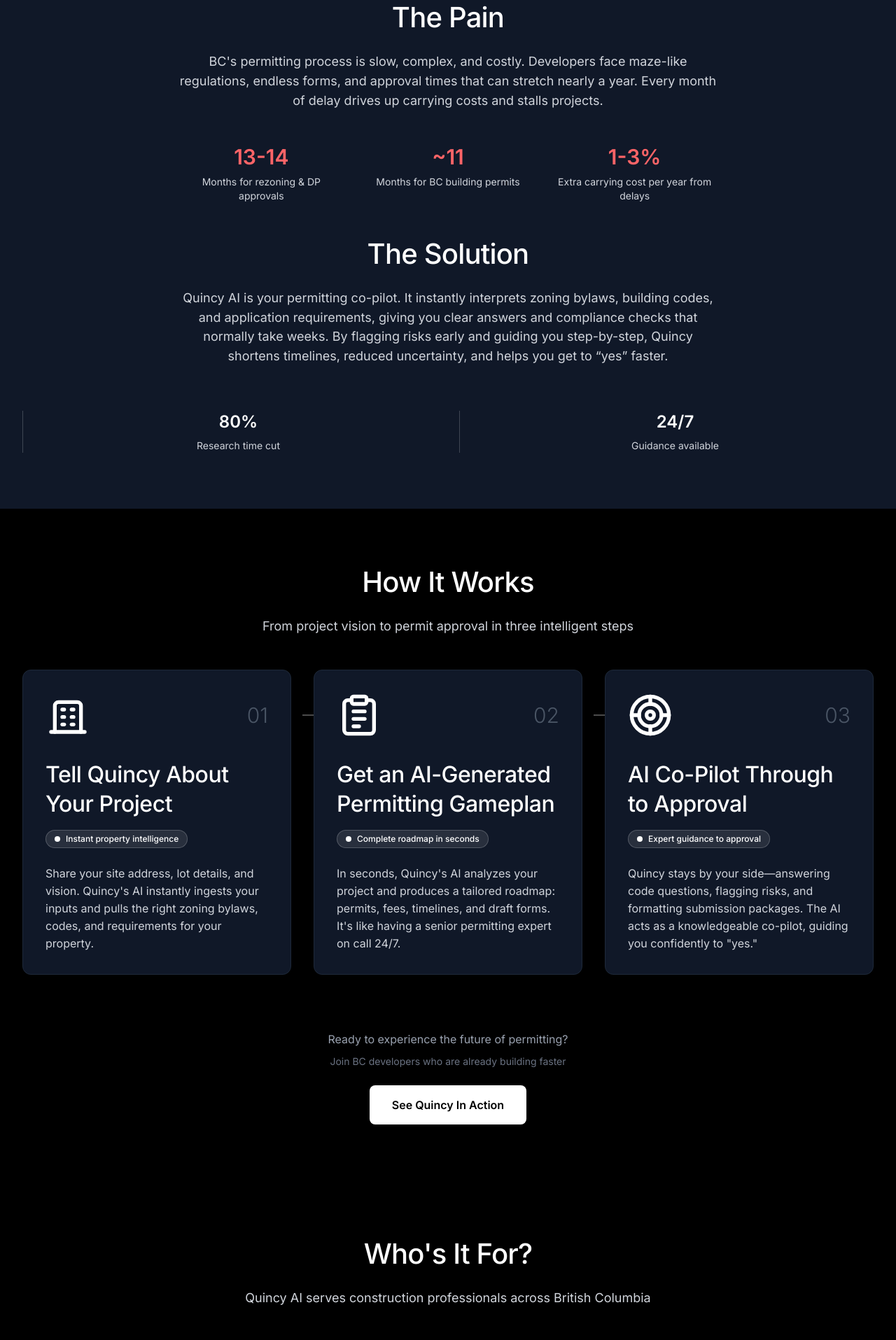
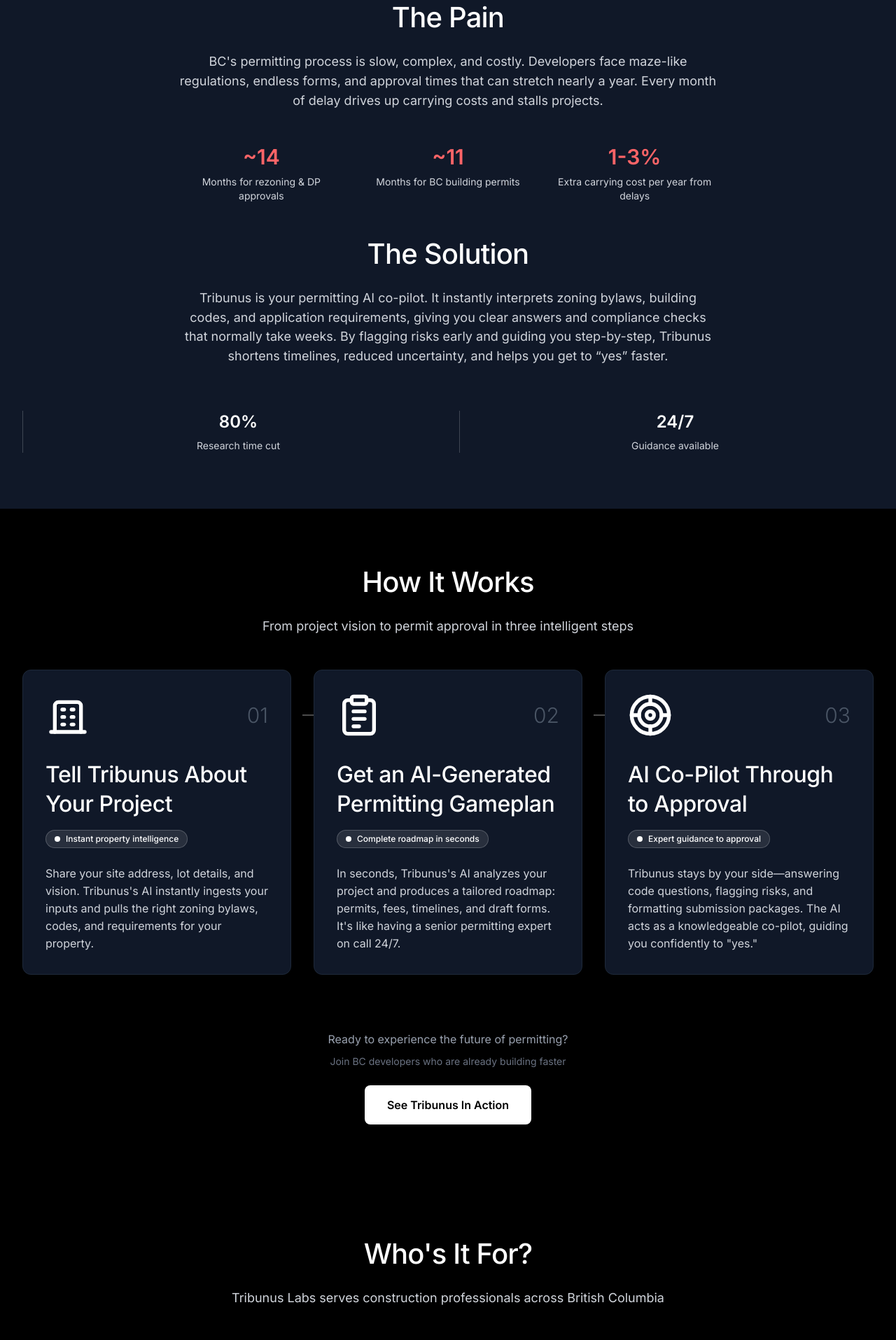
Before and after one commit to usmanzia5/QuincyAI_Landing2, a Next.js app: page / in a window 1280 px wide. Shown: the part 880-2795 px from the top of the page at 70% size. Built offline with nearby package versions, Linux system fonts and the light colour scheme.

Commit message:
Gurinder Update

```diff
--- a/src/app/layout.tsx
+++ b/src/app/layout.tsx
@@ -9,18 +9,18 @@
 });
 
 export const metadata: Metadata = {
-  title: "Quincy AI - AI-Powered Building Permits for BC",
+  title: "Tribunus Labs - AI-Powered Building Permits for BC",
   description: "Fast-track building permit approvals in British Columbia with AI-powered compliance checking. Get permit approvals 90% faster with automated plan review and BC Building Code validation.",
   keywords: ["building permits", "BC", "British Columbia", "AI", "construction", "development", "compliance", "building code"],
-  authors: [{ name: "Quincy AI" }],
+  authors: [{ name: "Tribunus Labs" }],
   openGraph: {
-    title: "Quincy AI - AI-Powered Building Permits for BC",
+    title: "Tribunus Labs - AI-Powered Building Permits for BC",
     description: "Fast-track building permit approvals in British Columbia with AI-powered compliance checking. Get permit approvals 90% faster.",
     type: "website",
   },
   twitter: {
     card: "summary_large_image",
-    title: "Quincy AI - AI-Powered Building Permits for BC",
+    title: "Tribunus Labs - AI-Powered Building Permits for BC",
     description: "Fast-track building permit approvals in British Columbia with AI-powered compliance checking. Get permit approvals 90% faster.",
   },
 };
--- a/src/app/privacy/page.tsx
+++ b/src/app/privacy/page.tsx
@@ -4,8 +4,8 @@
 import Footer from '@/components/Footer';
 
 export const metadata: Metadata = {
-  title: 'Privacy Policy - Quincy AI',
-  description: 'Privacy Policy for Quincy AI - How we collect, use, and protect your personal information in compliance with BC PIPA and Canada PIPEDA.',
+  title: 'Privacy Policy - Tribunus Labs',
+  description: 'Privacy Policy for Tribunus Labs - How we collect, use, and protect your personal information in compliance with BC PIPA and Canada PIPEDA.',
   robots: 'noindex, nofollow', // Privacy pages typically not indexed
 };
 
--- a/src/components/Contact.tsx
+++ b/src/components/Contact.tsx
@@ -220,7 +220,7 @@
                 </div>
                 <div>
                   <h4 className="font-medium text-white mb-1 text-sm">Workflow Fit & Integration Plan</h4>
-                  <p className="text-gray-300 text-xs">How Quincy plugs into your current docs/tools and where it saves research and rework.</p>
+                  <p className="text-gray-300 text-xs">How Tribunus plugs into your current docs/tools and where it saves research and rework.</p>
                 </div>
               </div>
 
--- a/src/components/Footer.tsx
+++ b/src/components/Footer.tsx
@@ -9,7 +9,7 @@
         <div className="grid grid-cols-1 md:grid-cols-4 gap-6 lg:gap-8">
           {/* Company Info */}
           <div className="col-span-1 md:col-span-2">
-            <h3 className="text-display-3 font-bold text-white mb-4">Quincy AI</h3>
+            <h3 className="text-display-3 font-bold text-white mb-4">Tribunus Labs</h3>
             <p className="text-body-base text-gray-300 mb-4 max-w-md">
               Revolutionizing building permit approvals in British Columbia with AI-powered
               compliance checking and plan review.
@@ -24,20 +24,20 @@
             <h4 className="font-semibold text-white mb-4">Quick Links</h4>
             <ul className="space-y-2 text-gray-300">
               <li>
-                <button
-                  onClick={() => document.getElementById('how-it-works')?.scrollIntoView({ behavior: 'smooth' })}
-                  className="tap-target hover:text-white transition-colors text-left py-1"
+                <Link
+                  href="/#how-it-works"
+                  className="hover:text-white transition-colors"
                 >
                   How It Works
-                </button>
+                </Link>
               </li>
               <li>
-                <button
-                  onClick={() => document.getElementById('contact')?.scrollIntoView({ behavior: 'smooth' })}
-                  className="tap-target hover:text-white transition-colors text-left py-1"
+                <Link
+                  href="/#contact"
+                  className="hover:text-white transition-colors"
                 >
                   Contact
-                </button>
+                </Link>
               </li>
             </ul>
           </div>
@@ -58,7 +58,7 @@
         {/* Bottom Bar */}
         <div className="border-t border-gray-800 mt-6 lg:mt-8 pt-6 lg:pt-8 flex flex-col sm:flex-row justify-between items-center">
           <div className="text-body-base text-gray-400 mb-4 sm:mb-0">
-            © 2025 Quincy AI. All rights reserved.
+            © 2025 Tribunus Labs. All rights reserved.
           </div>
 
           {/* Social Links Placeholder */}
--- a/src/components/Hero.tsx
+++ b/src/components/Hero.tsx
@@ -47,7 +47,7 @@
 
             {/* Subheadline */}
             <p className="text-body-lg text-gray-400 mb-8 max-w-2xl">
-              Navigate zoning bylaws, building codes, and approval steps with an intelligent assistant that guides you through the permitting process.
+              Tribunus analyzes council reports, bylaws, and OCPs to flag risks and explain past approval decisions, helping BC real estate developers submit stronger, approver-ready permit packages.
             </p>
 
             {/* CTA Buttons */}
--- a/src/components/HowItWorks.tsx
+++ b/src/components/HowItWorks.tsx
@@ -67,22 +67,22 @@
   const steps = [
     {
       number: "01",
-      title: "Tell Quincy About Your Project",
-      description: "Share your site address, lot details, and vision. Quincy's AI instantly ingests your inputs and pulls the right zoning bylaws, codes, and requirements for your property.",
+      title: "Tell Tribunus About Your Project",
+      description: "Share your site address, lot details, and vision. Tribunus's AI instantly ingests your inputs and pulls the right zoning bylaws, codes, and requirements for your property.",
       keyBenefit: "Instant property intelligence",
       icon: <ConstructionIcon />
     },
     {
       number: "02",
       title: "Get an AI-Generated Permitting Gameplan",
-      description: "In seconds, Quincy's AI analyzes your project and produces a tailored roadmap: permits, fees, timelines, and draft forms. It's like having a senior permitting expert on call 24/7.",
+      description: "In seconds, Tribunus's AI analyzes your project and produces a tailored roadmap: permits, fees, timelines, and draft forms. It's like having a senior permitting expert on call 24/7.",
       keyBenefit: "Complete roadmap in seconds",
       icon: <ClipboardIcon />
     },
     {
       number: "03",
       title: "AI Co-Pilot Through to Approval",
-      description: "Quincy stays by your side—answering code questions, flagging risks, and formatting submission packages. The AI acts as a knowledgeable co-pilot, guiding you confidently to \"yes.\"",
+      description: "Tribunus stays by your side—answering code questions, flagging risks, and formatting submission packages. The AI acts as a knowledgeable co-pilot, guiding you confidently to \"yes.\"",
       keyBenefit: "Expert guidance to approval",
       icon: <TargetIcon />
     }
@@ -149,7 +149,7 @@
             onClick={() => document.getElementById('contact')?.scrollIntoView({ behavior: 'smooth' })}
             className="tap-target bg-white hover:bg-gray-100 text-black font-semibold px-6 sm:px-8 py-3 sm:py-4 rounded-lg text-sm sm:text-base transition-all duration-200 transform hover:scale-105 shadow-lg hover:shadow-white/25"
           >
-            See Quincy In Action
+            See Tribunus In Action
           </button>
         </div>
       </div>
--- a/src/components/Navigation.tsx
+++ b/src/components/Navigation.tsx
@@ -21,7 +21,7 @@
         <div className="flex justify-between items-center h-16">
           {/* Logo */}
           <div className="flex-shrink-0">
-            <h1 className="text-2xl font-normal text-white">Quincy <span className="text-sky-200">AI</span></h1>
+            <h1 className="text-2xl font-normal text-white">Tribunus <span className="text-sky-200">Labs</span></h1>
           </div>
 
           {/* Desktop Navigation */}
--- a/src/components/ProblemSolution.tsx
+++ b/src/components/ProblemSolution.tsx
@@ -17,7 +17,7 @@
             {/* Problem Statistics */}
             <div className="grid grid-cols-1 md:grid-cols-3 gap-8">
               <div className="text-center">
-                <div className="text-3xl font-semibold text-red-400 mb-2">13-14</div>
+                <div className="text-3xl font-semibold text-red-400 mb-2">~14</div>
                 <div className="text-sm text-gray-300">Months for rezoning & DP approvals</div>
               </div>
               <div className="text-center">
@@ -39,7 +39,7 @@
               The Solution
             </h2>
             <p className="text-body-lg text-gray-300">
-              Quincy AI is your permitting co-pilot. It instantly interprets zoning bylaws, building codes, and application requirements, giving you clear answers and compliance checks that normally take weeks. By flagging risks early and guiding you step-by-step, Quincy shortens timelines, reduced uncertainty, and helps you get to &ldquo;yes&rdquo; faster.
+              Tribunus is your permitting AI co-pilot. It instantly interprets zoning bylaws, building codes, and application requirements, giving you clear answers and compliance checks that normally take weeks. By flagging risks early and guiding you step-by-step, Tribunus shortens timelines, reduced uncertainty, and helps you get to &ldquo;yes&rdquo; faster.
             </p>
           </div>
 
--- a/src/components/WhoItsFor.tsx
+++ b/src/components/WhoItsFor.tsx
@@ -31,7 +31,7 @@
             Who&apos;s It For?
           </h2>
           <p className="text-body-lg text-gray-300 max-w-3xl mx-auto">
-            Quincy AI serves construction professionals across British Columbia
+            Tribunus Labs serves construction professionals across British Columbia
           </p>
         </div>
 
```
Also changed, not shown: src/components/Founders.tsx (+11 -4 lines), src/components/PrivacyPolicy.tsx (+4 -4 lines).
